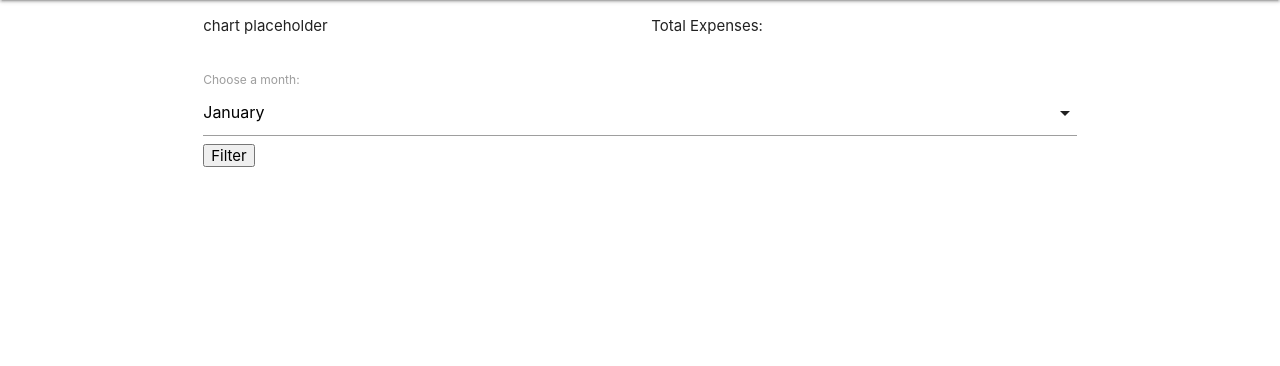
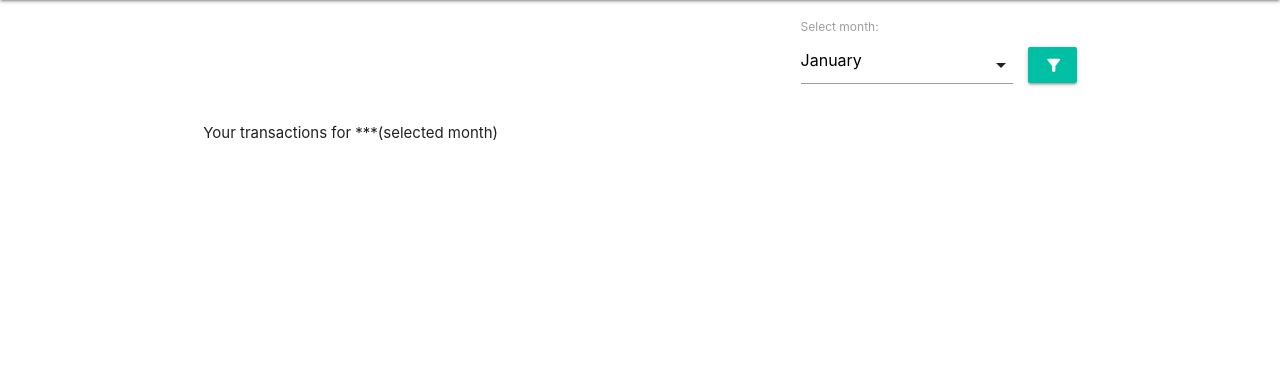
Before and after one commit to e-kai00/expense-tracker, a Django app: page /transactions in a window 1280 px wide. Shown: the part 64-430 px from the top of the page. Run offline with Django 3.2, Linux system fonts and the light colour scheme; the visitor is signed in with stand-in values (Sample User, id 1); data that the repository does not hold is empty; some libraries are stand-ins or nearby versions.

Commit message:
Style filtering by month

```diff
--- a/trackerapp/models.py
+++ b/trackerapp/models.py
@@ -1,6 +1,5 @@
 from django.db import models
 from django.contrib.auth.models import User
-from django.utils.safestring import mark_safe
 
 
 #---------- ACCOUNT CATEGORY (e.g. cash, savings, cards)
@@ -52,7 +51,6 @@ class Transactions(models.Model):
 
     def __str__(self):
         if self.transaction_type == 'Income':
-            income_icon = '<i class="fa-solid fa-sack-dollar fa-xl"></i>'
-            return mark_safe(f'${self.amount} - {income_icon}')
+            return f'${self.amount} - {self.transaction_type}'
         else:
             return f'${self.amount} - {self.expense_category} - {self.transaction_type}'
--- a/trackerapp/static/trackerapp/css/style.css
+++ b/trackerapp/static/trackerapp/css/style.css
@@ -16,13 +16,6 @@ body {
     border: 2px solid #1de9b6;
     border-radius: 12px;
   }
-
-
-/* buttons in index.html ---- add media query */
-/* .content-box{
-  display: flex;
-  justify-content: space-around;
-} */
 
 .button-box {
   display: flex;
@@ -46,3 +39,12 @@ body {
 .brand-logo {
   margin-left: 10px;
 }
+
+.month-filter {
+  display: flex;
+  align-items: center;
+}
+
+.month-filter button {
+  margin-left: 15px;
+}
--- a/trackerapp/templates/trackerapp/transactions.html
+++ b/trackerapp/templates/trackerapp/transactions.html
@@ -1,37 +1,34 @@
 {% extends "trackerapp/base.html" %}
 
 {% block content %}
-
 <div class="row">
-    <div class="col s12 m6">
-
-        <p>chart placeholder</p>
-
+    <!-- select month -->
+    <div class="input-field col s4 offset-s8">
+        <form method="post">
+            {% csrf_token %}
+            <label for="month">Select month:</label>
+            <div class="month-filter">
+                <select id="month" name="month">
+                    {% for month_number, month_name in month_choices %}
+                    <option value="{{ month_number }}">{{ month_name }}</option>
+                    {% endfor %}
+                </select>
+                <button class="btn waves-effect waves-light teal accent-4" type="submit">
+                    <i class="material-icons">filter_alt</i>
+                </button>
+            </div>
+        </form>
     </div>
 
-    <div class="col s12 m6">
-        <!-- iterate  -->
-        <p>Total Expenses:</p>
+    <!-- transactions for selected month -->
+    <div class="col s12">
+        <p>Your transactions for ***(selected month)</p>
         <ul>
             {% for expense in transactions %}
             <li>{{ expense }}</li>
             {% endfor %}
         </ul>
     </div>
-
-    <div class="input-field col s12">
-        <form method="post">
-            {% csrf_token %}
-            <label for="month">Choose a month:</label>
-            <select id="month" name="month">
-                {% for month_number, month_name in month_choices %}
-                <option value="{{ month_number }}">{{ month_name }}</option>
-                {% endfor %}
-            </select>
-            <button type="submit">Filter</button>
-    </div>
-    </form>
 </div>
 
-
 {% endblock %}
```
Also changed, not shown: trackerapp/templates/trackerapp/accounts.html (deleted, +0 -35 lines), trackerapp/templates/trackerapp/accounts_add.html (deleted, +0 -23 lines).
